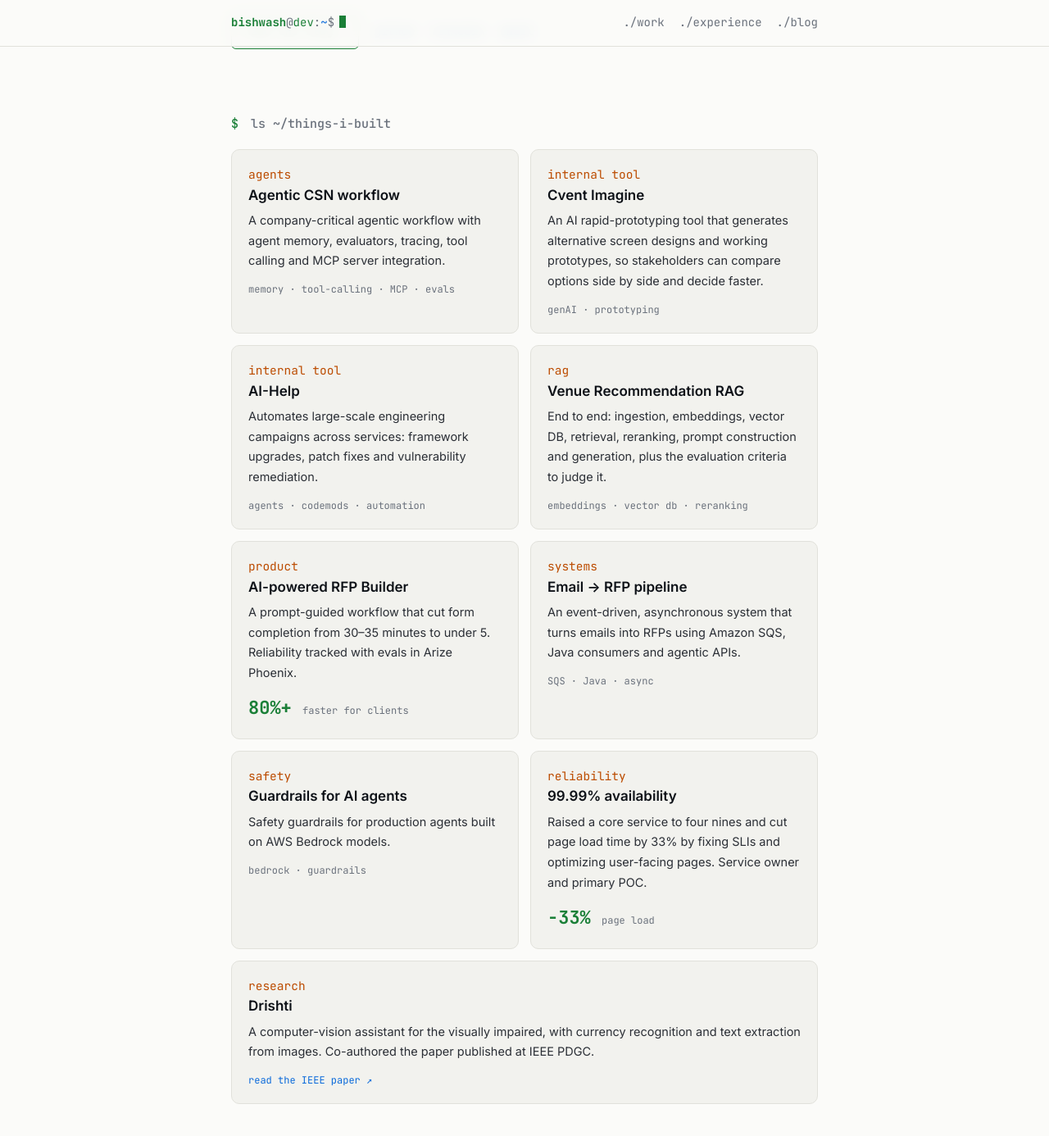
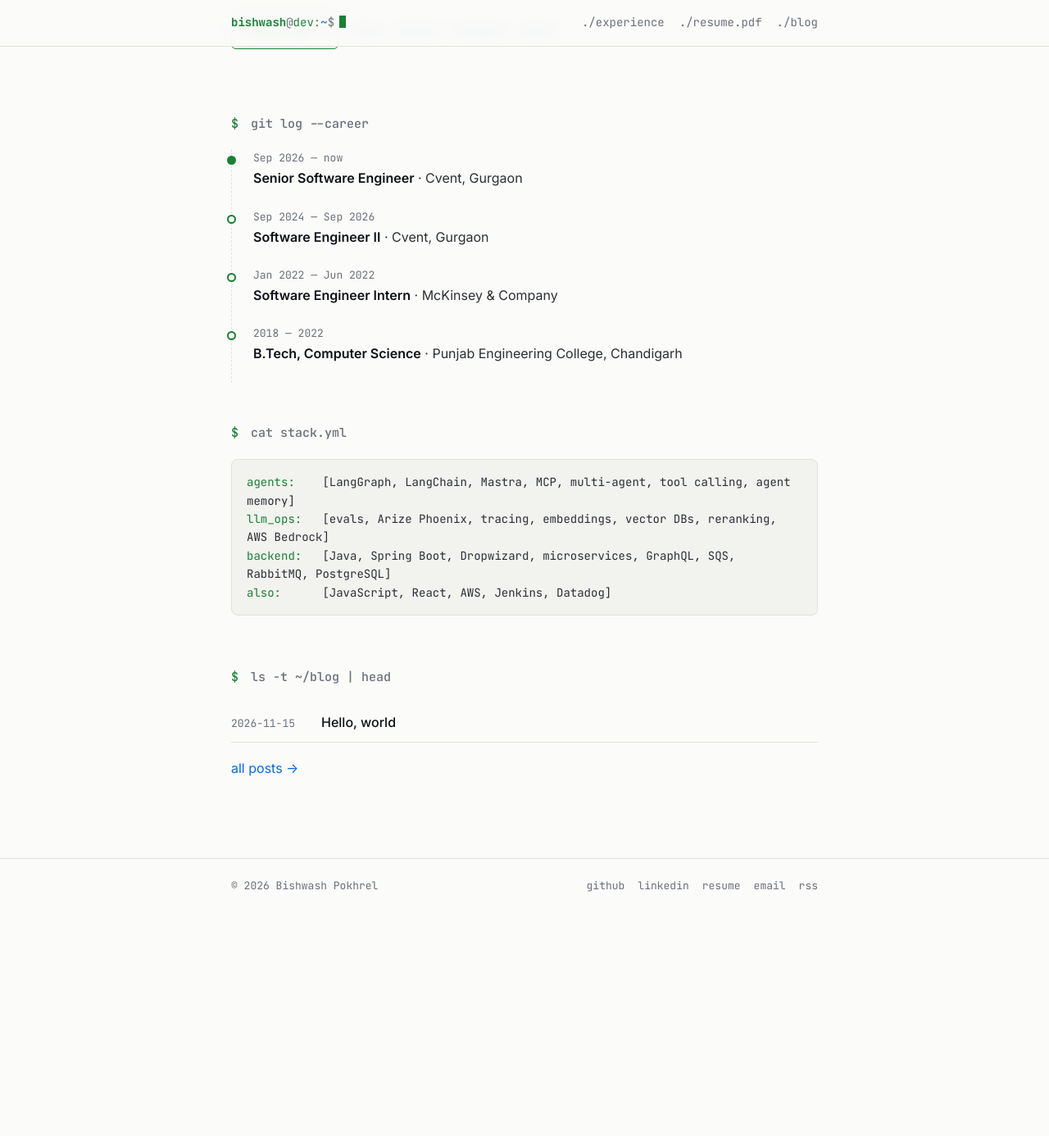
Before and after one commit to bishwash26/bishwash26.github.io, a Jekyll site: the page built from index.html, in a window 1280 px wide and 1400 px high, scrolled down 434 px. Shown: the top 1386 px of the window at 82% size. Built offline with Jekyll 4.4.1, drawn with Linux system fonts in a browser that asks for light colours; after the commit the page ends 1548 px from its top, so only the background shows below that; some of the changed text lies outside the part shown.

Commit message:
Remove projects section, add resume download

```diff
--- a/_includes/footer.html
+++ b/_includes/footer.html
@@ -4,6 +4,7 @@
     <span class="links">
       <a href="https://github.com/{{ site.social.github }}">github</a>
       <a href="https://www.linkedin.com/in/{{ site.social.linkedin }}/">linkedin</a>
+      <a href="{{ '/assets/Bishwash_Pokhrel_Resume.pdf' | relative_url }}" download>resume</a>
       <a href="mailto:{{ site.social.email }}">email</a>
       <a href="{{ '/feed.xml' | relative_url }}">rss</a>
     </span>
--- a/_includes/header.html
+++ b/_includes/header.html
@@ -4,8 +4,8 @@
       <span class="p-user">{{ site.prompt_user }}</span><span class="p-dim">@</span><span class="p-host">{{ site.prompt_host }}</span><span class="p-dim">:</span><span class="p-path">~</span><span class="p-dim">$</span><span class="cursor" aria-hidden="true"></span>
     </a>
     <nav class="nav">
-      <a href="{{ '/#work' | relative_url }}">./work</a>
       <a href="{{ '/#experience' | relative_url }}">./experience</a>
+      <a href="{{ '/assets/Bishwash_Pokhrel_Resume.pdf' | relative_url }}" download>./resume.pdf</a>
       <a href="{{ '/blog/' | relative_url }}" {% if page.url contains '/blog/' %}class="active"{% endif %}>./blog</a>
     </nav>
   </div>
--- a/index.html
+++ b/index.html
@@ -14,71 +14,12 @@ title: Bishwash Pokhrel — AI Engineer
     parts too: tracing, reliability and things that don't fall over in production.
   </p>
   <p class="hero-links">
-    <a class="btn" href="{{ '/blog/' | relative_url }}">read the blog →</a>
+    <a class="btn" href="{{ '/assets/Bishwash_Pokhrel_Resume.pdf' | relative_url }}" download>resume.pdf ↓</a>
+    <a href="{{ '/blog/' | relative_url }}">blog</a>
     <a href="https://github.com/{{ site.social.github }}">github</a>
     <a href="https://www.linkedin.com/in/{{ site.social.linkedin }}/">linkedin</a>
     <a href="mailto:{{ site.social.email }}">email</a>
   </p>
-</section>
-
-<section id="work" class="section">
-  <h2><span class="ps">$</span> ls ~/things-i-built</h2>
-  <div class="grid">
-    <article class="card">
-      <p class="card-kicker">agents</p>
-      <h3>Agentic CSN workflow</h3>
-      <p>A company-critical agentic workflow with agent memory, evaluators, tracing, tool calling and MCP server integration.</p>
-      <p class="stack">memory · tool-calling · MCP · evals</p>
-    </article>
-    <article class="card">
-      <p class="card-kicker">internal tool</p>
-      <h3>Cvent Imagine</h3>
-      <p>An AI rapid-prototyping tool that generates alternative screen designs and working prototypes, so stakeholders can compare options side by side and decide faster.</p>
-      <p class="stack">genAI · prototyping</p>
-    </article>
-    <article class="card">
-      <p class="card-kicker">internal tool</p>
-      <h3>AI-Help</h3>
-      <p>Automates large-scale engineering campaigns across services: framework upgrades, patch fixes and vulnerability remediation.</p>
-      <p class="stack">agents · codemods · automation</p>
-    </article>
-    <article class="card">
-      <p class="card-kicker">rag</p>
-      <h3>Venue Recommendation RAG</h3>
-      <p>End to end: ingestion, embeddings, vector DB, retrieval, reranking, prompt construction and generation, plus the evaluation criteria to judge it.</p>
-      <p class="stack">embeddings · vector db · reranking</p>
-    </article>
-    <article class="card highlight">
-      <p class="card-kicker">product</p>
-      <h3>AI-powered RFP Builder</h3>
-      <p>A prompt-guided workflow that cut form completion from 30–35 minutes to under 5. Reliability tracked with evals in Arize Phoenix.</p>
-      <p class="metric">80%+ <span>faster for clients</span></p>
-    </article>
-    <article class="card">
-      <p class="card-kicker">systems</p>
-      <h3>Email → RFP pipeline</h3>
-      <p>An event-driven, asynchronous system that turns emails into RFPs using Amazon SQS, Java consumers and agentic APIs.</p>
-      <p class="stack">SQS · Java · async</p>
-    </article>
-    <article class="card">
-      <p class="card-kicker">safety</p>
-      <h3>Guardrails for AI agents</h3>
-      <p>Safety guardrails for production agents built on AWS Bedrock models.</p>
-      <p class="stack">bedrock · guardrails</p>
-    </article>
-    <article class="card">
-      <p class="card-kicker">reliability</p>
-      <h3>99.99% availability</h3>
-      <p>Raised a core service to four nines and cut page load time by 33% by fixing SLIs and optimizing user-facing pages. Service owner and primary POC.</p>
-      <p class="metric">−33% <span>page load</span></p>
-    </article>
-    <article class="card">
-      <p class="card-kicker">research</p>
-      <h3>Drishti</h3>
-      <p>A computer-vision assistant for the visually impaired, with currency recognition and text extraction from images. Co-authored the paper published at IEEE PDGC.</p>
-      <p class="stack"><a href="https://ieeexplore.ieee.org/document/10053304">read the IEEE paper ↗</a></p>
-    </article>
-  </div>
 </section>
 
 <section id="experience" class="section">
@@ -95,7 +36,6 @@ title: Bishwash Pokhrel — AI Engineer
     <li>
       <p class="t-when">Jan 2022 — Jun 2022</p>
       <p class="t-what"><strong>Software Engineer Intern</strong> · McKinsey &amp; Company</p>
-      <p class="t-note">Built SQL generation logic in Python for client-ERP ETL processes, 40% faster.</p>
     </li>
     <li>
       <p class="t-when">2018 — 2022</p>
```
Also changed, not shown: 1 other file.
